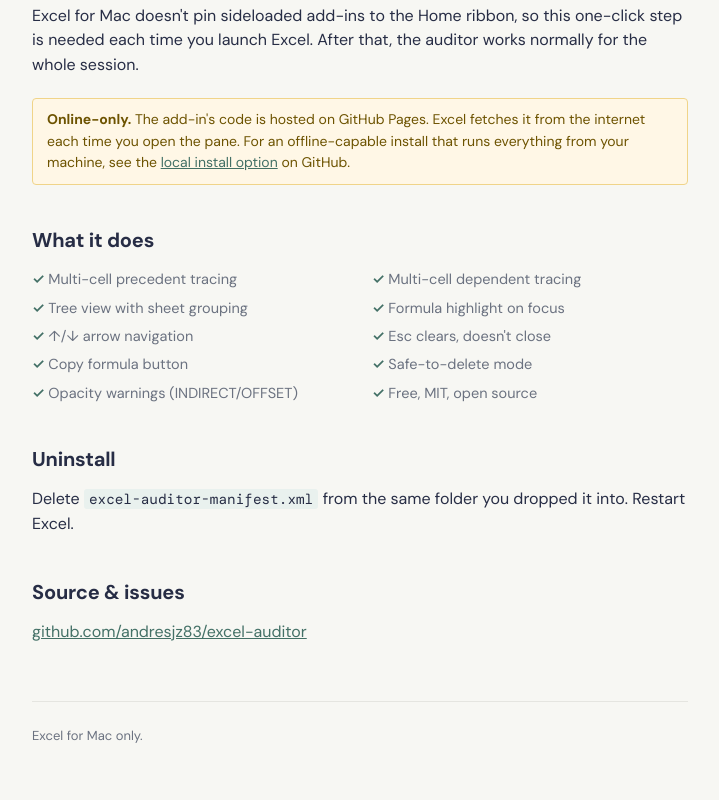
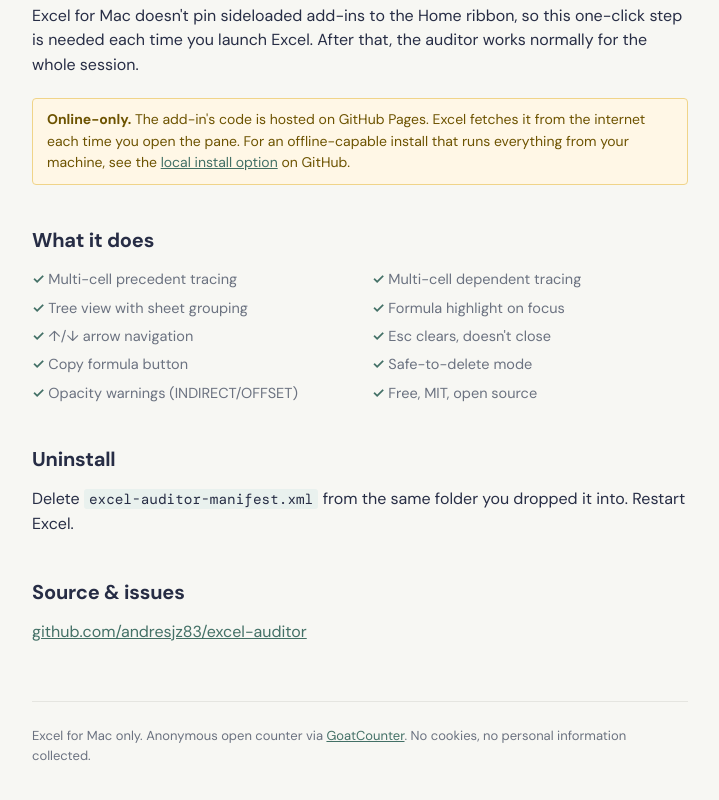
Before and after one commit to andresjz83/excel-auditor, a website: page docs/index.html in a window 1280 px wide. Shown: the part 813-1613 px from the top of the page, without its empty margins (280-999 px from the left). Drawn offline with nearby package versions, Linux system fonts and the light colour scheme.

Commit message:
Add GoatCounter anonymous open counter to landing + taskpane
Privacy-friendly hit counter (no cookies, no PII) so we can tell whether
anyone is actually installing and using this. Disclosure added to landing
page footer.

```diff
--- a/docs/index.html
+++ b/docs/index.html
@@ -132,9 +132,10 @@
   <p><a href="https://github.com/andresjz83/excel-auditor">github.com/andresjz83/excel-auditor</a></p>
 
   <footer>
-    Excel for Mac only.
+    Excel for Mac only. Anonymous open counter via <a href="https://www.goatcounter.com" target="_blank" rel="noopener">GoatCounter</a>. No cookies, no personal information collected.
   </footer>
 </main>
+<script data-goatcounter="https://excel-auditor.goatcounter.com/count" async src="//gc.zgo.at/count.js"></script>
 <script>
   function fallbackCopy(text) {
     const ta = document.createElement("textarea");
```
Also changed, not shown: docs/taskpane.html (+1 -0 lines).
